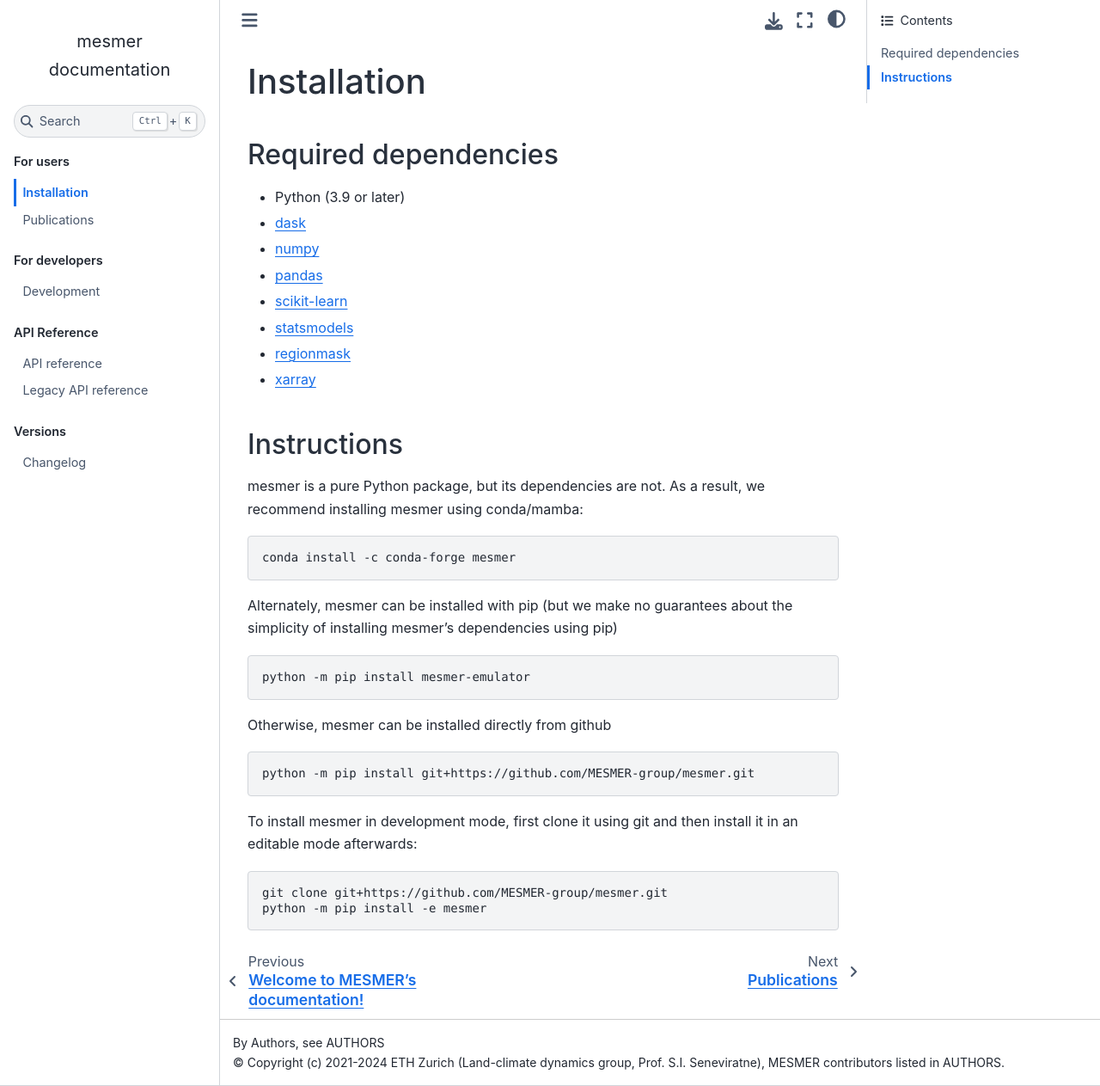
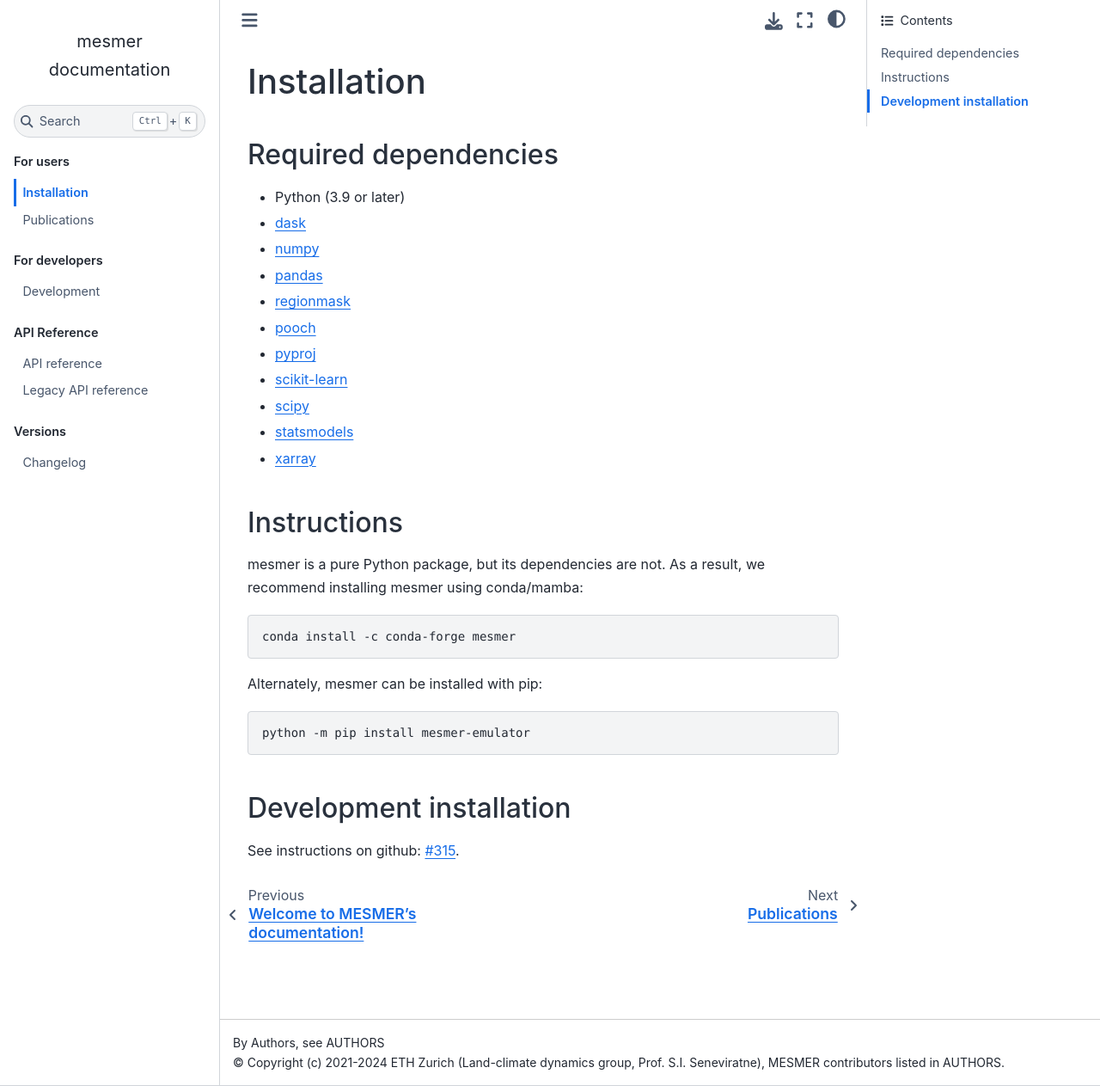
Before and after one commit to MESMER-group/mesmer, a Sphinx documentation site: the page built from docs/source/installation.rst, in a window 1280 px wide and 1263 px high. Shown: the whole window at 86% size. Built offline with Sphinx 7.4.7 and the Sphinx Book theme 1.1.4, drawn with Linux system fonts in a browser that asks for light colours; the version number could not be read and is left out.

Commit message:
clean up dependencies

```diff
--- a/docs/source/installation.rst
+++ b/docs/source/installation.rst
@@ -8,9 +8,12 @@
 - `dask <https://dask.org/>`__
 - `numpy <http://www.numpy.org/>`__
 - `pandas <https://pandas.pydata.org/>`__
+- `regionmask <https://regionmask.readthedocs.io/en/stable/>`__
+- `pooch <https://www.fatiando.org/pooch/latest/>`__
+- `pyproj <https://pyproj4.github.io/pyproj/stable/>`__
 - `scikit-learn <https://scikit-learn.org/stable/>`__
+- `scipy <https://scipy.org/>`__
 - `statsmodels <https://www.statsmodels.org/stable/index.html>`__
-- `regionmask <https://regionmask.readthedocs.io/en/stable/>`__
 - `xarray <http://xarray.pydata.org/>`__
 
 Instructions
@@ -23,25 +26,13 @@
 
     conda install -c conda-forge mesmer
 
-Alternately, mesmer can be installed with pip (but we make no guarantees about
-the simplicity of installing mesmer's dependencies using pip)
+Alternately, mesmer can be installed with pip:
 
 .. code-block:: bash
 
    python -m pip install mesmer-emulator
 
-Otherwise, mesmer can be installed directly from github
+Development installation
+------------------------
 
-.. code-block:: bash
-
-   python -m pip install git+https://github.com/MESMER-group/mesmer.git
-
-To install mesmer in development mode, first clone it using git and then
-install it in an editable mode afterwards:
-
-.. code-block:: bash
-
-   git clone git+https://github.com/MESMER-group/mesmer.git
-   python -m pip install -e mesmer
-
-.. _conda: http://conda.io/
+See instructions on github: `#315 <https://github.com/MESMER-group/mesmer/issues/315>`__.
```
Also changed, not shown: environment.yml (+5 -2 lines), setup.cfg (+5 -2 lines).
